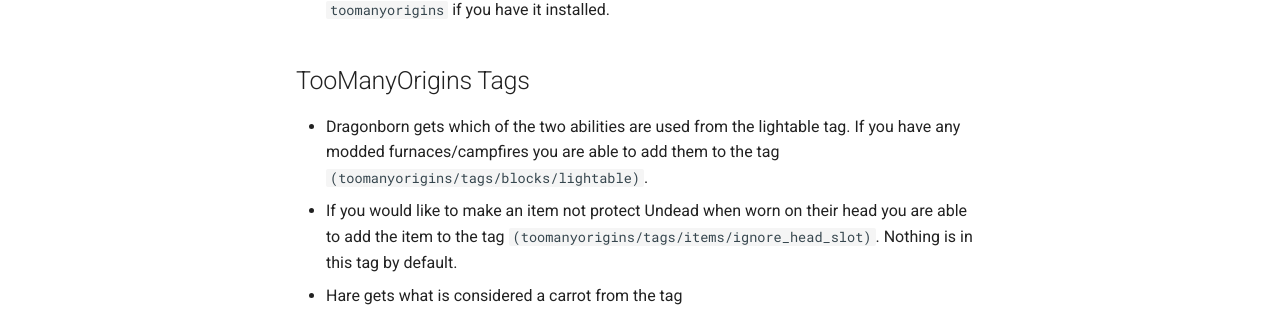
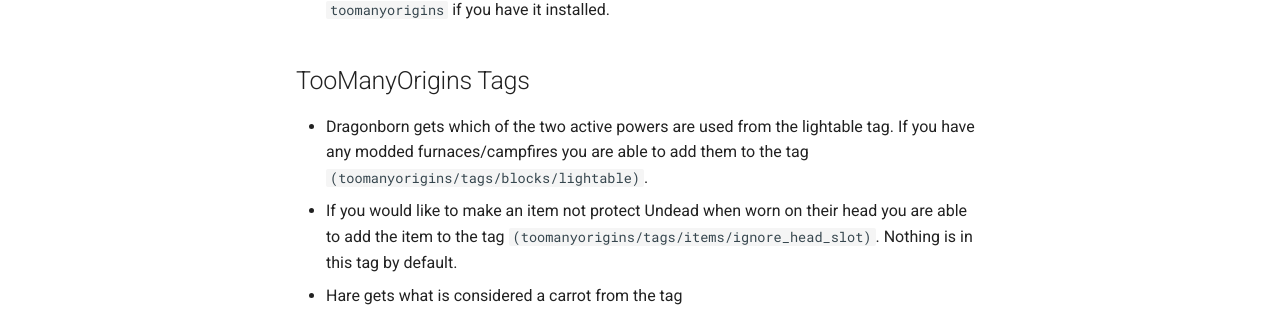
Before and after one commit to MerchantPug/apugli-docs, an MkDocs documentation site: the page built from docs/index.md, in a window 1280 px wide and 1288 px high. Shown: the part 755-1064 px from the top of the window. Built offline with MkDocs 1.6.1 and Material for MkDocs 9.7.7, drawn with Linux system fonts in a browser that asks for light colours.

Commit message:
Update wording in index.md

```diff
--- a/docs/index.md
+++ b/docs/index.md
@@ -20,7 +20,7 @@ You can alternatively visit [TooManyOrigins on CurseForge](https://www.curseforg
 * You are able to use the `ope` namespace for any Apugli powers. This is also true for `toomanyorigins` if you have it installed.
 
 ## TooManyOrigins Tags
-* Dragonborn gets which of the two abilities are used from the lightable tag. If you have any modded furnaces/campfires you are able to add them to the tag `(toomanyorigins/tags/blocks/lightable)`.
+* Dragonborn gets which of the two active powers are used from the lightable tag. If you have any modded furnaces/campfires you are able to add them to the tag `(toomanyorigins/tags/blocks/lightable)`.
 * If you would like to make an item not protect Undead when worn on their head you are able to add the item to the tag `(toomanyorigins/tags/items/ignore_head_slot)`. Nothing is in this tag by default.
 * Hare gets what is considered a carrot from the tag `(toomanyorigins/tags/items/carrots)`. If you have a modded carrot item or just want to give the hare a boost from eating something else you can add the food item to this tag.
 * Withered gets what is considered a regular seed through the `(toomanyorigins/tags/items/crop_seeds)` tag and gets what is considered a stem seed through the `(toomanyorigins/tags/items/stem_seeds)`.
```
